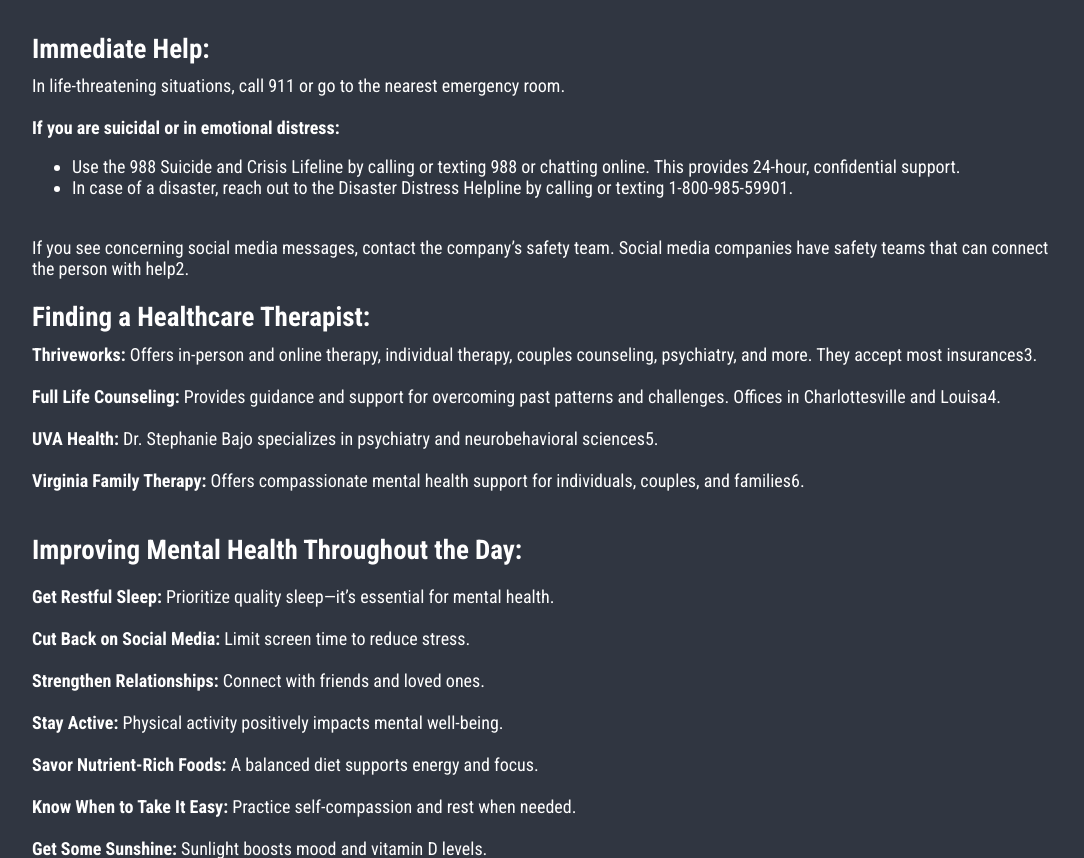
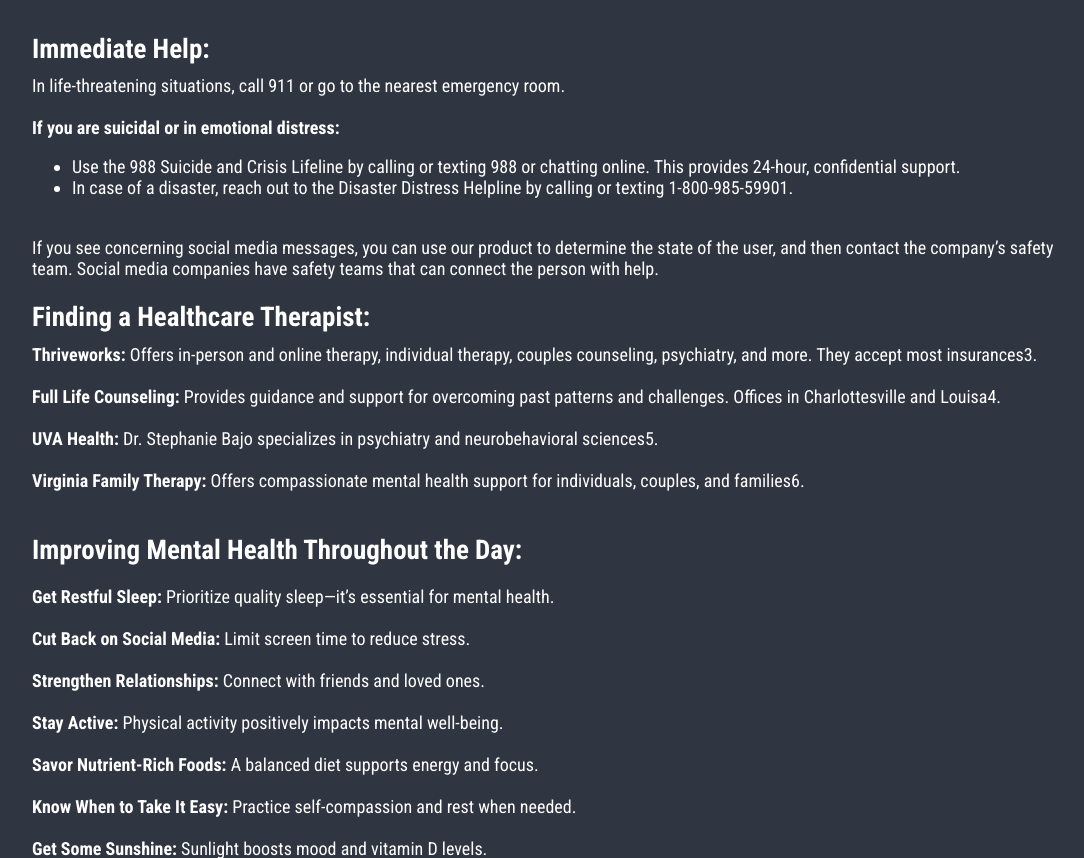
Before and after one commit to Gnaij12/Illuminary, a Flask app: page /resources in a window 1280 px wide. Shown: the part 301-1159 px from the top of the page, without its empty margins (96-1180 px from the left). Run offline with Flask 3, Linux system fonts and the light colour scheme; parts of the project's set-up code (start-up, migrations or seed data) failed here and were passed over.

Commit message:
resources text update

```diff
--- a/illuminary/templates/resources.html
+++ b/illuminary/templates/resources.html
@@ -57,7 +57,7 @@
               </ul>
 
             <br>
-            If you see concerning social media messages, contact the company’s safety team. Social media companies have safety teams that can connect the person with help2.<br>
+            If you see concerning social media messages, you can use our product to determine the state of the user, and then contact the company’s safety team. Social media companies have safety teams that can connect the person with help.<br>
             <h2 style="margin-bottom: 1%;">Finding a Healthcare Therapist:</h2>
             <b>Thriveworks:</b> Offers in-person and online therapy, individual therapy, couples counseling, psychiatry, and more. They accept most insurances3.<br><br>
             <b>Full Life Counseling:</b> Provides guidance and support for overcoming past patterns and challenges. Offices in Charlottesville and Louisa4.<br><br>
```
